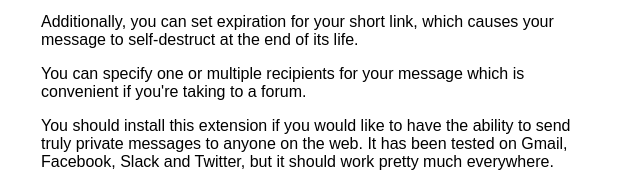
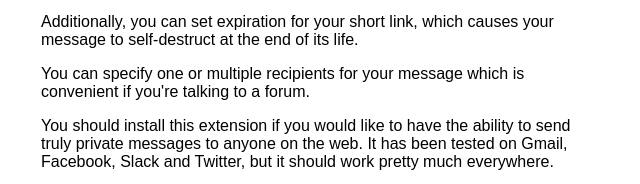
Before and after one commit to ShortLinkPrivacy/slp-li, a website: page html/index.html in a window 1280 px wide. Shown: the part 510-694 px from the top of the page, 319-959 px from the left. Drawn offline with Linux system fonts and the light colour scheme.

Commit message:
Typo in index.html

```diff
--- a/html/index.html
+++ b/html/index.html
@@ -39,7 +39,7 @@
       </p>
 
       <p>
-      You can specify one or multiple recipients for your message which is convenient if you're taking to a forum.
+      You can specify one or multiple recipients for your message which is convenient if you're talking to a forum.
       </p>
 
       <p>
```
